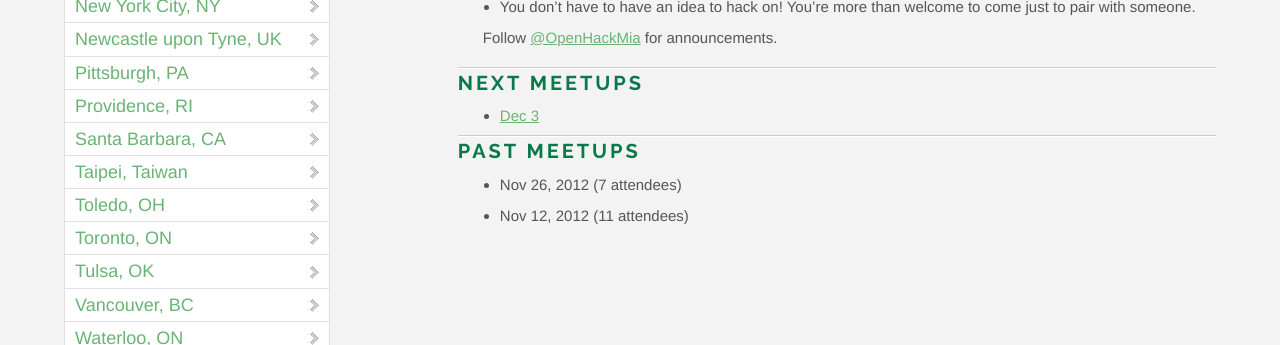
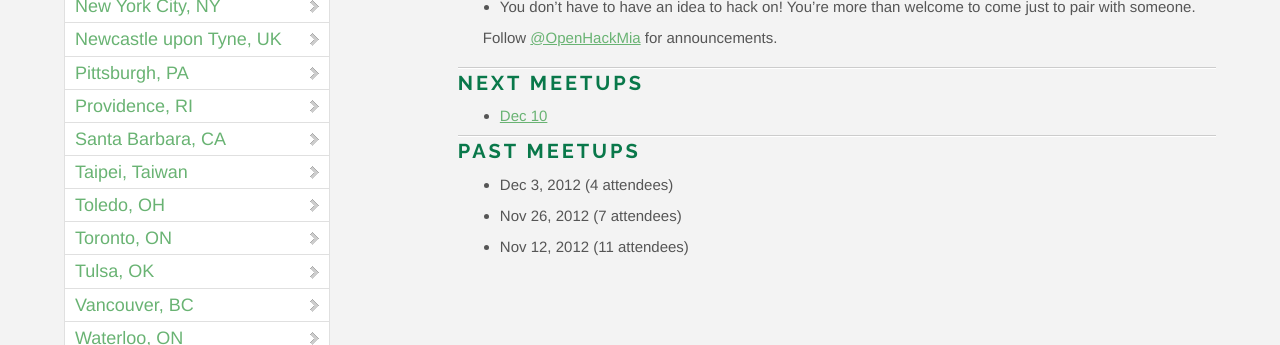
Before and after one commit to OpenHack/openhack.github.com, a Jekyll site: the page built from miami/index.markdown, in a window 1280 px wide. Shown: the part 856-1201 px from the top of the page. Built offline with Jekyll 4.4.1, drawn with Linux system fonts in a browser that asks for light colours; nearby versions of some CDN libraries; Markdown is read by kramdown in place of the engine named in the settings; comment, search, counter and statistics services are not loaded.

Commit message:
updated past meetups and next meetup info

```diff
--- a/miami/index.markdown
+++ b/miami/index.markdown
@@ -19,9 +19,10 @@ Follow [@OpenHackMia](http://twitter.com/openhackmia) for announcements.
 
 ### Next meetups
 
-* [Dec 3](http://www.meetup.com/miamirb/events/92930702/)
+* [Dec 10](http://www.meetup.com/miamirb/events/94025392/)
 
 ### Past meetups
 
+* Dec 3, 2012 (4 attendees)
 * Nov 26, 2012 (7 attendees)
 * Nov 12, 2012 (11 attendees)
```
